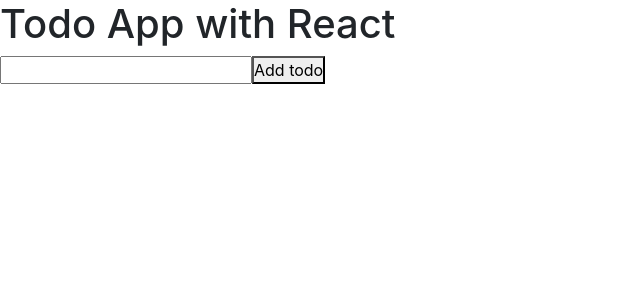
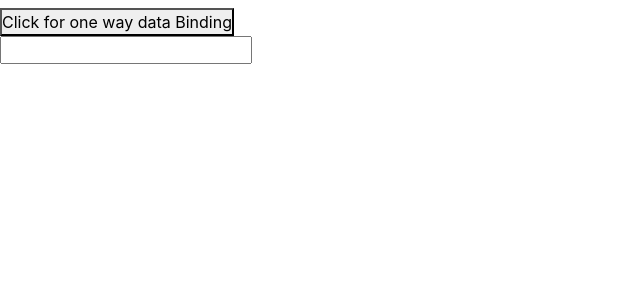
Before and after one commit to gopianandakumar/PushtoGit, a React (Create React App) app: page / in a window 1280 px wide. Shown: the top 300 px of the page, without its empty margins (0-640 px from the left). Built offline with nearby package versions, Linux system fonts and the light colour scheme.

Commit message:
two data binding in react with use state hook

```diff
--- a/src/App.js
+++ b/src/App.js
@@ -15,6 +15,7 @@ import HanEc from "./components/HanEc";
 import Todo from "./components/Todo";
 import "./App.css";
 import Destrap from "./components/Destrap";
+import Twdb from "./components/Twdb";
 
 function App() {
   const data = [
@@ -74,7 +75,8 @@ function App() {
     // <> {
     //   dataq.map((i)=>(<Destrap {...i} />))
     // }</>
-    <Todo />
+    // <Todo />
+    <Twdb />
   );
 }
 
--- /dev/null
+++ b/src/components/Twdb.jsx
@@ -0,0 +1,28 @@
+import React, { useState } from "react";
+
+function Twdb() {
+  let [data, setData] = useState();
+  return (
+    <>
+      <h1>{data}</h1>
+      <button
+        onClick={() => {
+          setData(200);
+        }}
+      >
+        Click for one way data Binding
+      </button>
+      <br />
+      <input
+        type="text"
+        onChange={(e) => {
+          let da = e.target.value;
+          setData(da);
+        }}
+        value={data}
+      />
+    </>
+  );
+}
+
+export default Twdb;
```
